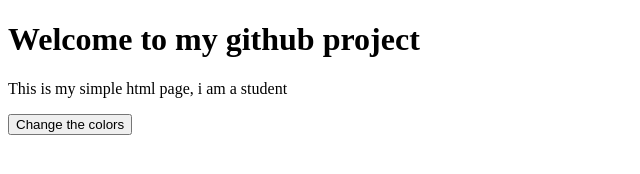
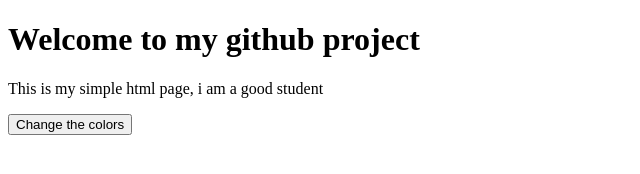
Before and after one commit to dimimeimar/dalia, a plain HTML site: page index.html in a window 1280 px wide. Shown: the full height of the page, 0-640 px from the left. Drawn offline with Linux system fonts and the light colour scheme.

Commit message:
Update index.html

```diff
--- a/index.html
+++ b/index.html
@@ -8,7 +8,7 @@
 <body>
     <div id = "container">
         <h1>Welcome to my github project</h1>
-        <p>This is my simple html page, i am a student</p>
+        <p>This is my simple html page, i am a good student</p>
         <button id = "colorBtn">Change the colors</button>
     </div>
 </body>
```
